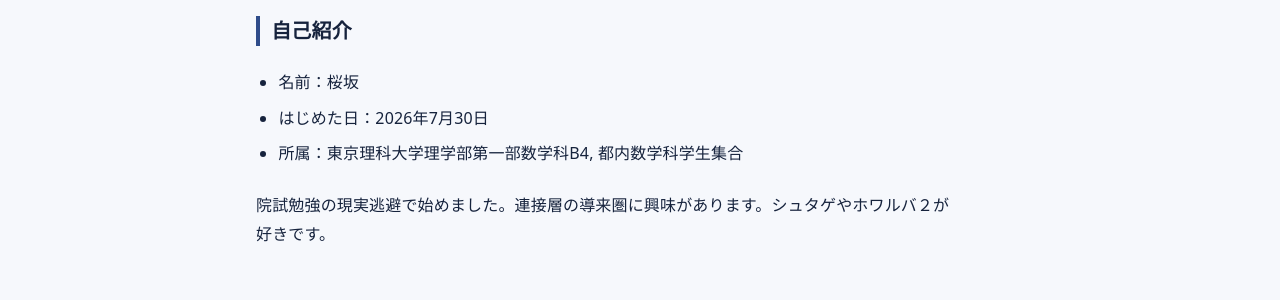
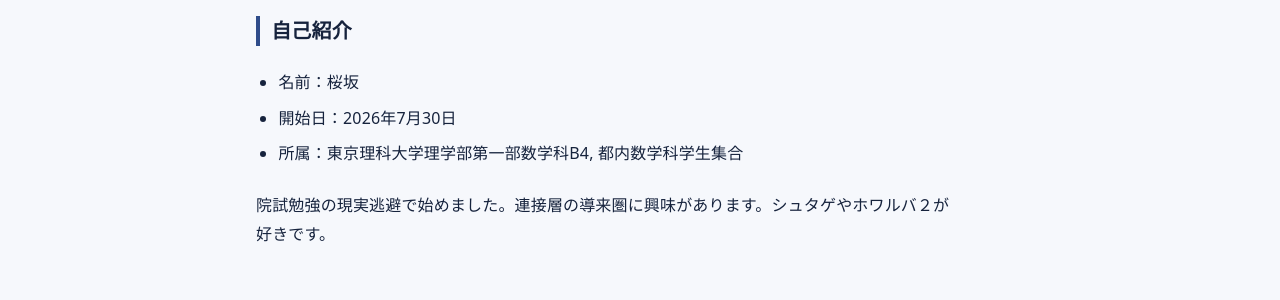
Before and after one commit to sakurazaka-math/sakurazaka-math.github.io, a Jekyll site: the page built from about.md, in a window 1280 px wide and 1282 px high. Shown: the part 263-563 px from the top of the window. Built offline with Jekyll 4.4.1, drawn with Linux system fonts in a browser that asks for light colours.

Commit message:
Update introduction section in about.md

```diff
--- a/about.md
+++ b/about.md
@@ -10,7 +10,7 @@ description: このサイトと書いている人について。
 ## 自己紹介
 
 - 名前：桜坂
-- はじめた日：2026年7月30日
+- 開始日：2026年7月30日
 - 所属：東京理科大学理学部第一部数学科B4, 都内数学科学生集合
 
 院試勉強の現実逃避で始めました。連接層の導来圏に興味があります。シュタゲやホワルバ２が好きです。
```
